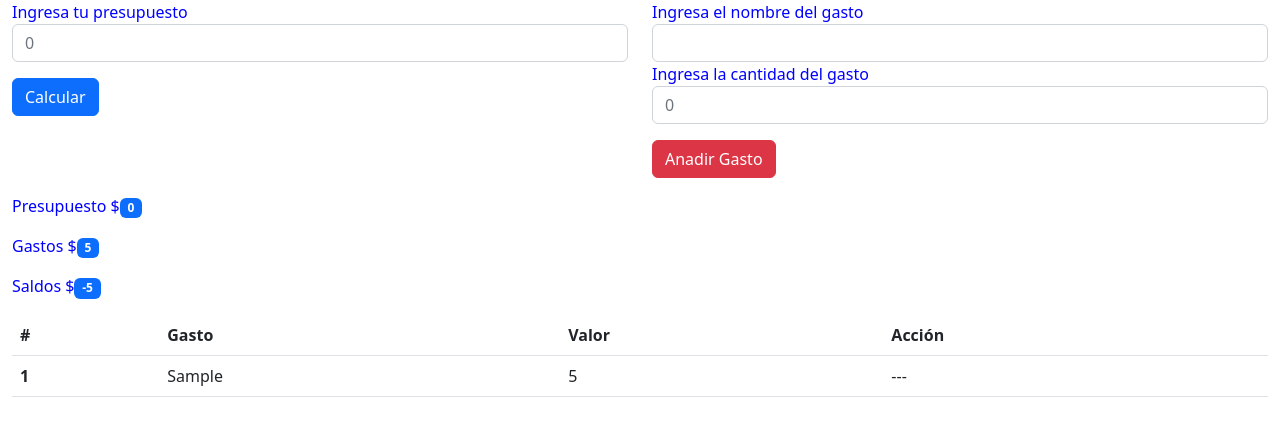
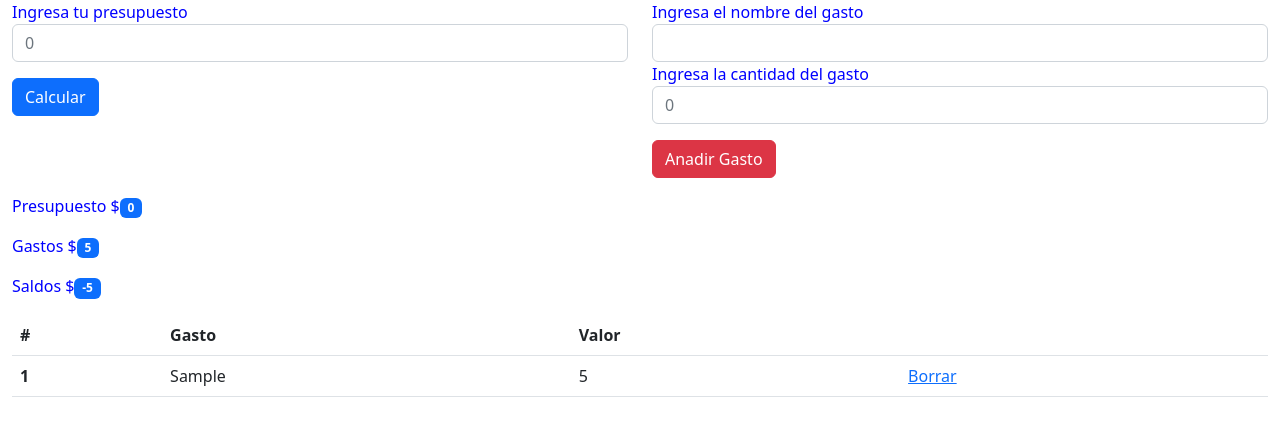
Before and after one commit to sixtoguerra1982/TestModulo3, a plain HTML site: page index.html in a window 1280 px wide. Both pictures are taken after typing "Sample", "5" into the empty fields and a click on the button "Anadir Gasto". Drawn offline with nearby package versions, Linux system fonts and the light colour scheme.

Commit message:
add remove to gasto

```diff
--- a/assets/js/script.js
+++ b/assets/js/script.js
@@ -60,24 +60,51 @@ formExpenditure.addEventListener("submit", (event) =>{
     inputExpenditureName = document.getElementById("inputexpenditurename")
     inputExpenditureValue = document.getElementById("inputexpenditurevalue")
 
-    let arrayGasto = { gasto: inputExpenditureName.value, valor: parseInt(inputExpenditureValue.value)}
-    BUDGET.gastos.push(arrayGasto)
+    let id = idUnique()
+
+
+    let objGasto = {
+                    valor: parseInt(inputExpenditureValue.value),
+                    id: id,
+                    gasto: inputExpenditureName.value
+                }
+
+    BUDGET.gastos.push(objGasto)
     console.log(BUDGET)
 
     inputExpenditureName.value = ""
     inputExpenditureValue.value = ""
 
-    let id = idUnique()
+
     let newRow = document.getElementsByTagName("tbody")[0]
     newRow.innerHTML += `
-                        <tr id="${id}">
+                        <tr id="elemento${id}">
                             <th scope="row">${BUDGET.gastos.length}</th>
-                            <td>${capitalizar(arrayGasto.gasto)}</td>
-                            <td>${formatNumber(arrayGasto.valor)}</td>
-                            <td>${'---'}</td>
+                            <td>${capitalizar(objGasto.gasto)}</td>
+                            <td>${formatNumber(objGasto.valor)}</td>
+                            <td>
+                                <a href="#" onclick="borrarGasto(${id})" >Borrar</a>
+                            </td>
                         </tr>`
 
 
     document.getElementById("txtgastos").innerHTML = formatNumber(BUDGET.sumaGastos())
     document.getElementById("txtsaldos").innerHTML = formatNumber(BUDGET.saldo())
 })
+
+// Acción de eliminar un elemento
+const borrarGasto = (id) => {
+
+    BUDGET.gastos = BUDGET.gastos.filter((gasto) => {
+        if (gasto.id == id) {
+            let filaABorrar = document.getElementById("elemento" + gasto.id)
+            filaABorrar.remove();
+            return false;
+        }
+        return true;
+    });
+
+    document.getElementById("txtgastos").innerHTML = formatNumber(BUDGET.sumaGastos())
+    document.getElementById("txtsaldos").innerHTML = formatNumber(BUDGET.saldo())
+
+}
--- a/index.html
+++ b/index.html
@@ -48,7 +48,7 @@
                     <th scope="col">#</th>
                     <th scope="col">Gasto</th>
                     <th scope="col">Valor</th>
-                    <th colspan="2">Acción</th>
+                    <th colspan="2">&nbsp;</th>
                   </tr>
                 </thead>
                 <tbody>
```
